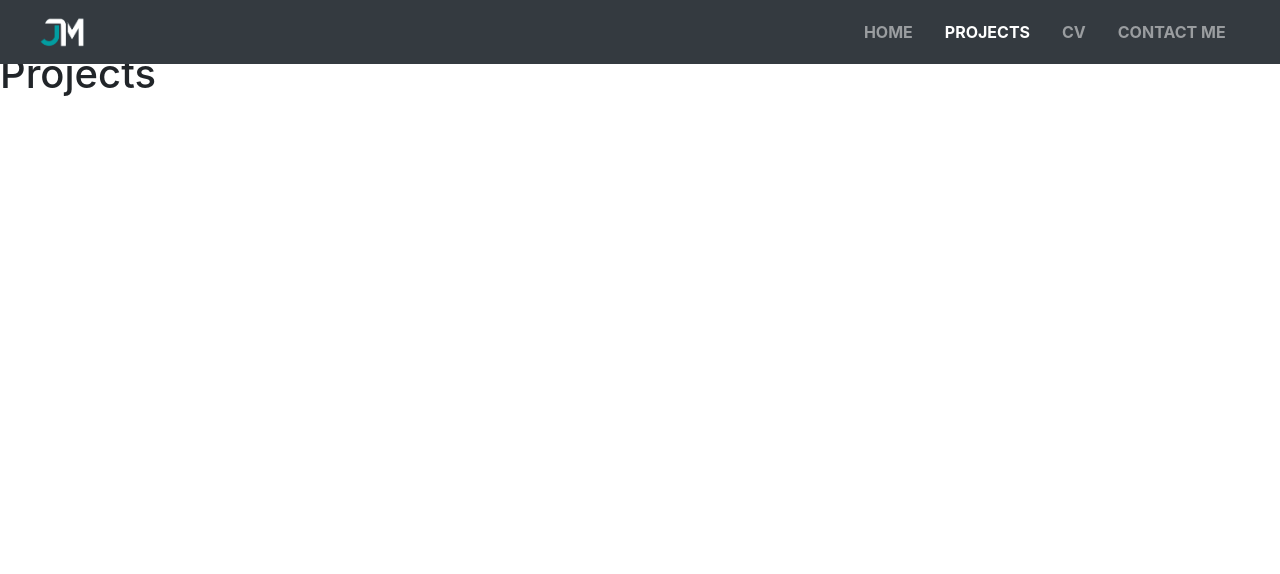
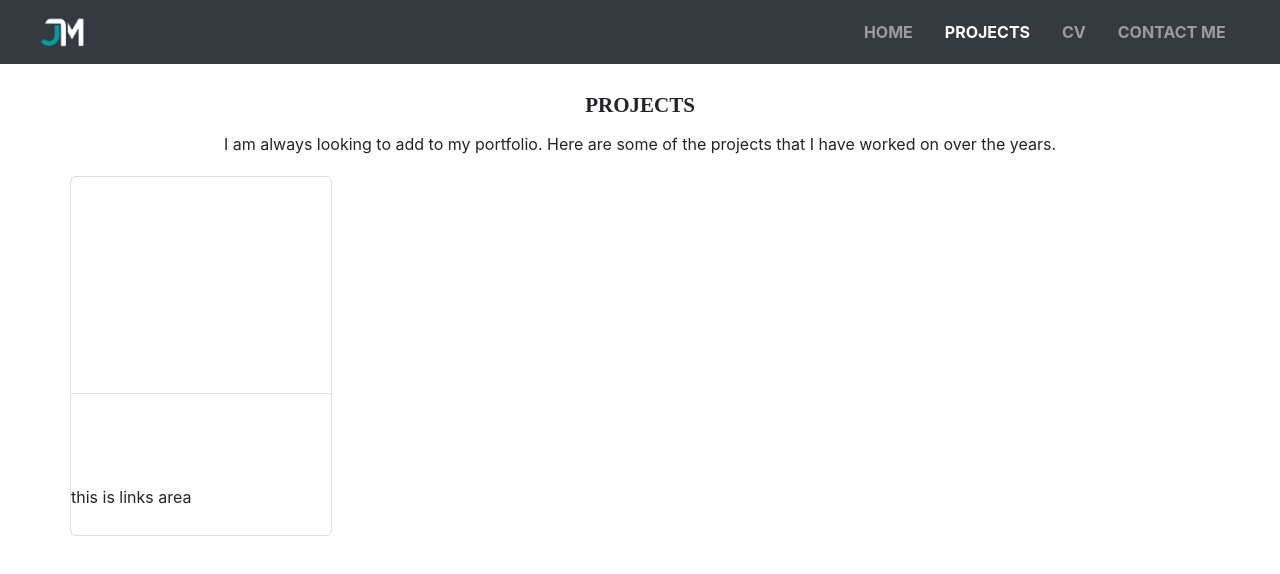
Before and after one commit to JoshMurunga/portfolio, a React (Create React App) app: page /projects in a window 1280 px wide. Shown: the top 574 px of the page. Built offline with nearby package versions, Linux system fonts and the light colour scheme.

Commit message:
projects wip

```diff
--- a/src/App.css
+++ b/src/App.css
@@ -466,3 +466,32 @@ a:hover {
   text-align: center;
   font-family: "Ubuntu";
 }
+
+.projects-container {
+  padding: 20px 70px 20px 70px;
+}
+
+.project-box {
+  border: 1px solid #dcdee4;
+  border-radius: 6px;
+  width: 23%;
+  float: left;
+  margin-right: 24px;
+  margin-bottom: 30px;
+}
+
+#p-box:hover {
+  border: 1px solid #414141;
+}
+
+.project-box-image {
+  height: 200px;
+}
+
+.project-box-info {
+  height: 75px;
+}
+
+.project-box-links {
+  height: 50px;
+}
--- a/src/components/projects.jsx
+++ b/src/components/projects.jsx
@@ -1,9 +1,24 @@
 import React, { Component } from "react";
 
 class Projects extends Component {
-  state = {};
   render() {
-    return <h1 style={{ marginTop: "50px" }}>Projects</h1>;
+    return (
+      <div className="contact-component contact-scroll">
+        <div className="contact-me">PROJECTS</div>
+        <div className="text-center">
+          I am always looking to add to my portfolio. Here are some of the
+          projects that I have worked on over the years.
+        </div>
+        <div className="projects-container">
+          <div className="project-box" id="p-box">
+            <div className="project-box-image"></div>
+            <hr />
+            <div className="project-box-info"></div>
+            <div className="project-box-links">this is links area</div>
+          </div>
+        </div>
+      </div>
+    );
   }
 }
 
```
